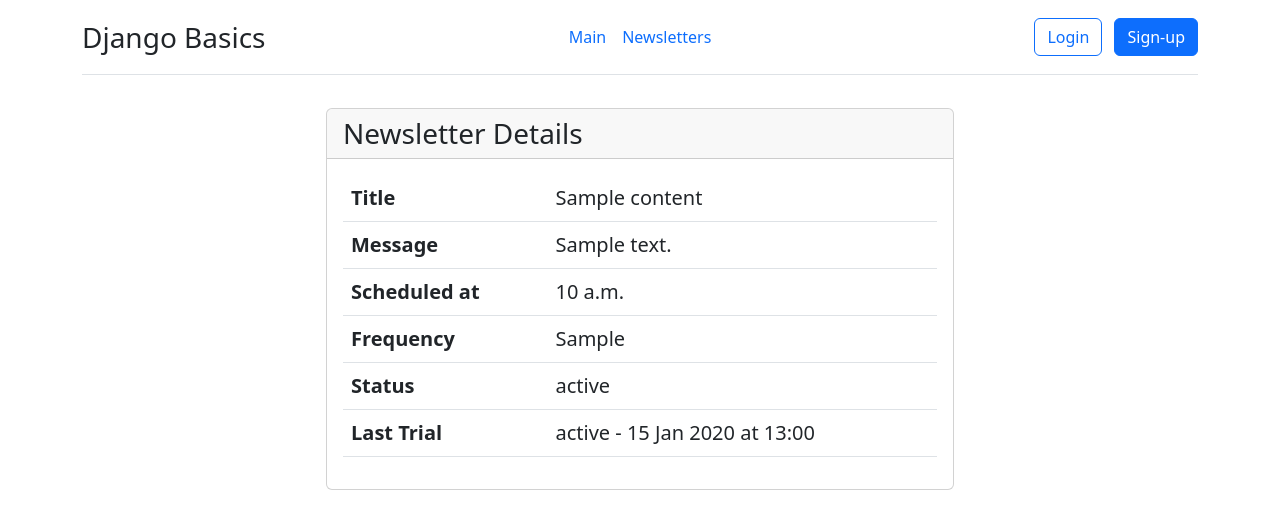
After one commit to Helen85236/CW6.Django, a Django app: page /newsletter/1/ in a window 1280 px wide. The commit adds this page. Shown: the top 529 px of the page. Run offline with Django 4.2, Linux system fonts and the light colour scheme; tables that the repository leaves empty hold one stand-in row (values such as "Sample post"); some libraries are stand-ins or nearby versions.

Commit message:
Create controller for newsletter

```diff
--- a/newsletters/admin.py
+++ b/newsletters/admin.py
@@ -10,7 +10,7 @@ class ClientAdmin(admin.ModelAdmin):
 
 @admin.register(Content)
 class ContentAdmin(admin.ModelAdmin):
-    list_display = ('pk', 'title', 'message',)
+    list_display = ('pk', 'settings', 'title', 'message',)
     search_fields = ('title', 'message',)
 
 
@@ -23,5 +23,5 @@ class TrialAdmin(admin.ModelAdmin):
 
 @admin.register(Newsletter)
 class NewsletterAdmin(admin.ModelAdmin):
-    list_display = ('pk', 'content', 'time', 'frequency', 'status')
+    list_display = ('pk', 'time', 'frequency', 'status')
     list_filter = ('status', 'frequency')
--- a/newsletters/forms.py
+++ b/newsletters/forms.py
@@ -1,16 +1,47 @@
 from django import forms
 
-from newsletters.models import Client
+from newsletters.models import Client, Newsletter, Content
+
+FREQUENCY = {
+    ('daily', 'Daily'),
+    ('weekly', 'Weekly'),
+    ('monthly', 'Monthly'),
+}
+
+STATUS = {
+    ('created', 'Created'),
+    ('started', 'Started'),
+    ('finished', 'Finished'),
+}
 
 
 class StyleFormMixin:
     def __init__(self, *args, **kwargs):
         super().__init__(*args, **kwargs)
         for field_name, field in self.fields.items():
+            # Create dropdown list for frequency field
+            if field_name == 'frequency':
+                field.widget=forms.Select(choices=FREQUENCY)
+            # Create dropdown list for status field
+            if field_name == 'status':
+                field.widget = forms.Select(choices=STATUS)
             field.widget.attrs['class'] = 'form-control'
+
 
 
 class ClientForm(StyleFormMixin, forms.ModelForm):
     class Meta:
         model = Client
         fields = '__all__'
+
+
+class NewsletterForm(StyleFormMixin, forms.ModelForm):
+    class Meta:
+        model = Newsletter
+        fields = '__all__'
+
+
+class ContentForm(StyleFormMixin, forms.ModelForm):
+    class Meta:
+        model = Content
+        exclude = ('client',)
--- a/newsletters/models.py
+++ b/newsletters/models.py
@@ -69,6 +69,6 @@ class Trial(models.Model):
         return f'{self.date}: {self.status}'
 
     class Meta:
-        verbose_name = 'trials'
+        verbose_name = 'trial'
         verbose_name_plural = 'trials'
         ordering = ['date']
--- a/newsletters/templates/newsletters/client_list.html
+++ b/newsletters/templates/newsletters/client_list.html
@@ -20,8 +20,8 @@
                             </div>
                             <div class="card-footer">
                                 <div class="btn-group" role="group">
-                                    <a href="{% url 'newsletters:client_view' object.pk%}" class="btn btn-outline-primary">View</a>
-                                    <a href="{% url 'newsletters:client_update' object.pk%}" class="btn btn-outline-primary">Edit</a>
+                                    <a href="{% url 'newsletters:client_view' object.pk %}" class="btn btn-outline-primary">View</a>
+                                    <a href="{% url 'newsletters:client_update' object.pk %}" class="btn btn-outline-primary">Edit</a>
                                     <a href="{% url 'newsletters:client_delete' object.pk %}" class="btn btn-outline-danger">Delete</a>
                                 </div>
                             </div>
--- /dev/null
+++ b/newsletters/templates/newsletters/newsletter_detail.html
@@ -0,0 +1,47 @@
+{% extends 'newsletters/base.html' %}
+{% block title %}
+    Newsletter {{ object.pk }}
+{% endblock %}
+{% block content %}
+    <div class="row align-items-center justify-content-center" style="height: 50vh">
+        <div class="col-6">
+            <div class="card">
+                <h3 class="card-header">
+                    Newsletter Details
+                </h3>
+                <div class="card-body">
+                    <table class="table fs-5">
+                        <tr>
+                            <th scope="row">Title</th>
+                            <td>{{ content.title }}</td>
+                        </tr>
+                        <tr>
+                            <th scope="row">Message</th>
+                            <td>{{ content.message }}</td>
+                        </tr>
+                        <tr>
+                            <th scope="row">Scheduled at</th>
+                            <td>{{ object.time }}</td>
+                        </tr>
+                        <tr>
+                            <th scope="row">Frequency</th>
+                            <td>{{ object.frequency }}</td>
+                        </tr>
+                        <tr>
+                            <th scope="row">Status</th>
+                            <td>{{ object.status }}</td>
+                        </tr>
+                        {% if trial %}
+                        <tr>
+                            <th scope="row">Last Trial</th>
+                            <td>{{ trial.status }} - {{ trial.date|date:"d M Y" }} at {{ trial.date|date:"H:i" }}</td>
+                        </tr>
+                        {% endif %}
+                    </table>
+
+                </div>
+            </div>
+        </div>
+    </div>
+
+{% endblock %}
--- a/newsletters/urls.py
+++ b/newsletters/urls.py
@@ -2,7 +2,8 @@ from django.urls import path
 
 from newsletters.apps import NewslettersConfig
 from newsletters.views import ClientListView, ClientCreateView, \
-   ClientDetailView, ClientUpdateView, ClientDeleteView, NewsLetterListView
+   ClientDetailView, ClientUpdateView, ClientDeleteView, NewsletterListView, \
+   NewsletterCreateView, NewsletterDetailView
 
 app_name = NewslettersConfig.name
 
@@ -12,5 +13,7 @@ urlpatterns = [
    path('client/<int:pk>/', ClientDetailView.as_view(), name='client_view'),
    path('client/<int:pk>/update/', ClientUpdateView.as_view(), name='client_update'),
    path('client/<int:pk>/delete/', ClientDeleteView.as_view(), name='client_delete'),
-   path('newsletter/', NewsLetterListView.as_view(), name='newsletter_list'),
+   path('newsletter/', NewsletterListView.as_view(), name='newsletter_list'),
+   path('newsletter/create/', NewsletterCreateView.as_view(), name='newsletter_create'),
+   path('newsletter/<int:pk>/', NewsletterDetailView.as_view(), name='newsletter_view'),
 ]
--- a/newsletters/views.py
+++ b/newsletters/views.py
@@ -1,9 +1,10 @@
+from django.forms import inlineformset_factory
 from django.shortcuts import render
 from django.urls import reverse_lazy, reverse
 from django.views.generic import ListView, CreateView, DetailView, UpdateView, DeleteView
 
-from newsletters.forms import ClientForm
-from newsletters.models import Client, Newsletter, Content
+from newsletters.forms import ClientForm, NewsletterForm, ContentForm
+from newsletters.models import Client, Newsletter, Content, Trial
 
 def index(request):
     # Testing
@@ -46,12 +47,60 @@ class ClientDeleteView(DeleteView):
     success_url = reverse_lazy('newsletters:client_list')
 
 
-class NewsLetterListView(ListView):
+class NewsletterListView(ListView):
     model = Newsletter
-
 
     def get_context_data(self, *args, **kwargs):
         context_data = super().get_context_data(*args, **kwargs)
         # Get information of newsletter content
         context_data['content_list'] = Content.objects.all()
         return context_data
+
+
+class NewsletterCreateView(CreateView):
+    model = Newsletter
+    form_class = NewsletterForm
+    success_url = reverse_lazy('newsletters:newsletter_list')
+
+    def get_context_data(self, **kwargs):
+        context_data = super().get_context_data(**kwargs)
+        ContentFormSet = inlineformset_factory(Newsletter, Content, form=ContentForm, extra=1, can_delete=False)
+        if self.request.method == 'POST':
+            formset = ContentFormSet(self.request.POST, instance=self.object)
+        else:
+            formset = ContentFormSet(instance=self.object)
+
+        context_data['formset'] = formset
+        return context_data
+
+    def form_valid(self, form):
+        context_data = self.get_context_data()
+        formset = context_data['formset']
+        self.object = form.save()
+        self.object.status = 'created'
+        self.object.save()
+
+        if formset.is_valid():
+            formset.instance = self.object
+            formset.save()
+        return super().form_valid(form)
+
+
+class NewsletterDetailView(DetailView):
+    model = Newsletter
+
+    def get_context_data(self, **kwargs):
+        context_data = super().get_context_data(**kwargs)
+        # Retrieve content for newsletter
+        content_item = Content.objects.get(settings=self.object)
+        context_data['content'] = content_item
+        # Retrieve last trial for newsletter
+        try:
+            # trial = Trial.objects.get(pk=self.kwargs.get('pk'))
+            trial = Trial.objects.all()
+            print(trial.last())
+            if trial:
+                context_data['trial'] = trial.last()
+        except Trial.DoesNotExist:
+            pass
+        return context_data
```
Also changed, not shown: newsletters/templates/newsletters/newsletter_form.html (added, +41 -0 lines), newsletters/templates/newsletters/newsletter_list.html (+3 -4 lines).
